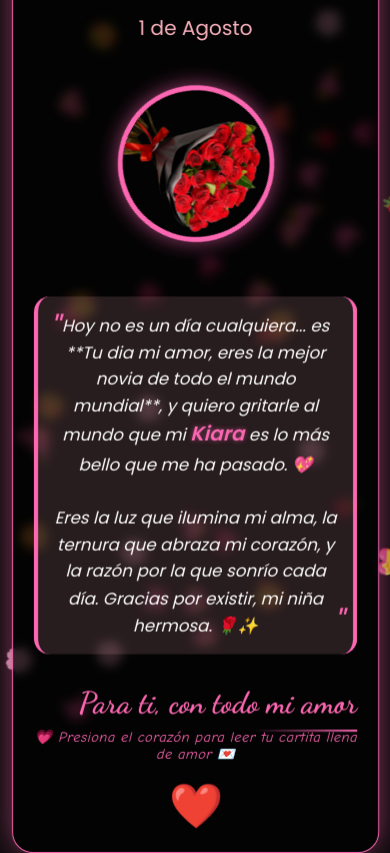
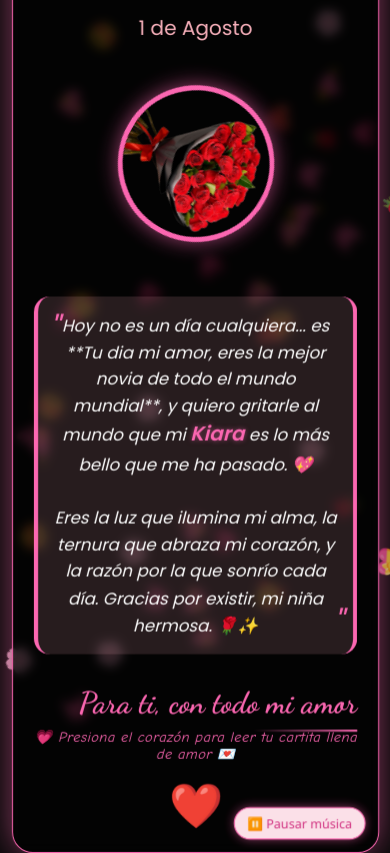
Before and after one commit to Jhosep24/Novia24, a plain HTML site: page index.html in a window 390 px wide. Shown: the part 98-951 px from the top of the page. Drawn offline with Linux system fonts and the light colour scheme.

Commit message:
Update index.html

```diff
--- a/index.html
+++ b/index.html
@@ -383,6 +383,45 @@
     100% { transform: scale(1); opacity: 0.8; }
 }
 
+.music-btn {
+    background-color: #ffe4ec;
+    border: 1px solid #ff69b4;
+    color: #d63384;
+    padding: 10px 18px;
+    border-radius: 25px;
+    font-family: 'Segoe UI', cursive;
+    cursor: pointer;
+    position: fixed;
+    bottom: 20px;
+    right: 20px;
+    z-index: 999;
+    box-shadow: 0 0 10px rgba(255, 105, 180, 0.5);
+    transition: all 0.3s ease;
+    font-size: 14px;
+}
+
+.music-btn:hover {
+    background-color: #ffb6c1;
+    color: white;
+}
+
+@media (max-width: 768px) {
+    .music-btn {
+        padding: 8px 14px;
+        font-size: 13px;
+        bottom: 15px;
+        right: 15px;
+    }
+}
+
+@media (max-width: 480px) {
+    .music-btn {
+        padding: 6px 12px;
+        font-size: 12px;
+        bottom: 12px;
+        right: 12px;
+    }
+}
 
 
     </style>
@@ -401,7 +440,7 @@
 </audio>
 
 
-
+<button id="toggle-music" class="music-btn">🔊 Música: Activada</button>
 
 
         <div class="message">
@@ -444,6 +483,30 @@
     </div>
 
 
+<script>
+    const music = document.getElementById('bg-music');
+    const toggleBtn = document.getElementById('toggle-music');
+
+    // Intentar reproducir automáticamente
+    window.addEventListener('DOMContentLoaded', () => {
+        music.play().then(() => {
+            toggleBtn.textContent = '⏸️ Pausar música';
+        }).catch(() => {
+            toggleBtn.textContent = '▶️ Reproducir música';
+        });
+    });
+
+    // Botón para pausar o reproducir
+    toggleBtn.addEventListener('click', () => {
+        if (music.paused) {
+            music.play();
+            toggleBtn.textContent = '⏸️ Pausar música';
+        } else {
+            music.pause();
+            toggleBtn.textContent = '▶️ Reproducir música';
+        }
+    });
+</script>
 
 
     <script>
```
